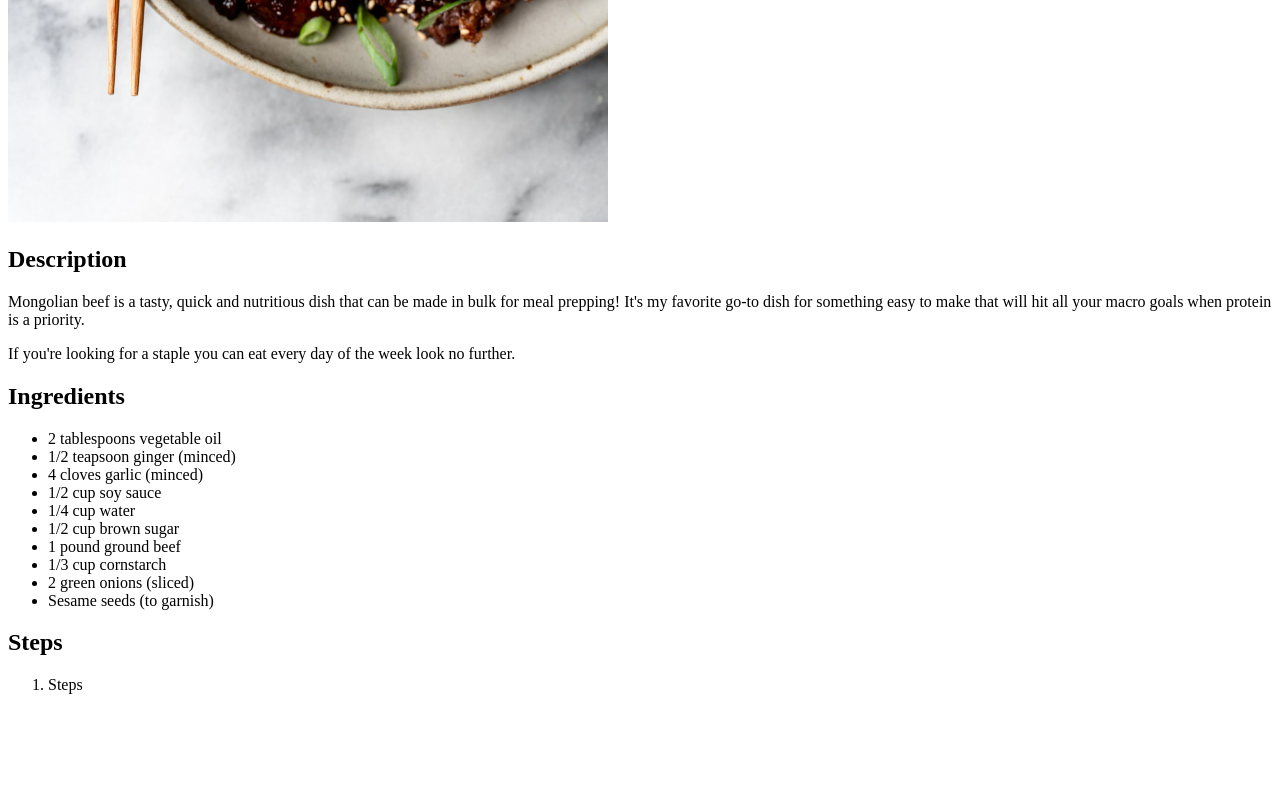
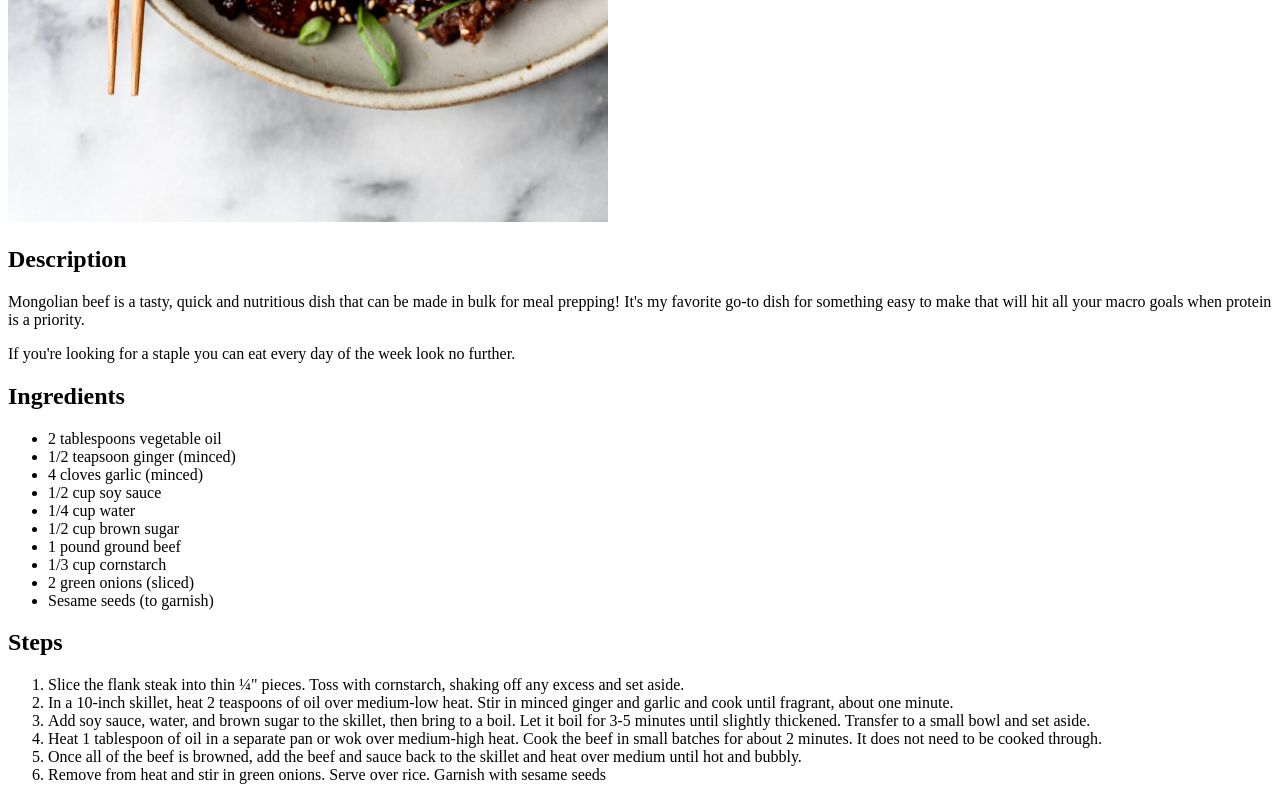
Before and after one commit to IvanInandan/odin-recipes, a plain HTML site: page recipes/mongolian-beef.html in a window 1280 px wide. Shown: the part 758-1558 px from the top of the page. Before the commit the page ends 1468 px from the top, so only its background shows below. Drawn offline with Linux system fonts and the light colour scheme.

Commit message:
Add steps to mongolian-beef

```diff
--- a/recipes/mongolian-beef.html
+++ b/recipes/mongolian-beef.html
@@ -29,7 +29,12 @@
     </ul>
     <h2>Steps</h2>
     <ol>
-        <li>Steps</li>
+        <li>Slice the flank steak into thin ¼" pieces. Toss with cornstarch, shaking off any excess and set aside.</li>
+        <li>In a 10-inch skillet, heat 2 teaspoons of oil over medium-low heat. Stir in minced ginger and garlic and cook until fragrant, about one minute.</li>
+        <li>Add soy sauce, water, and brown sugar to the skillet, then bring to a boil. Let it boil for 3-5 minutes until slightly thickened. Transfer to a small bowl and set aside.</li>
+        <li>Heat 1 tablespoon of oil in a separate pan or wok over medium-high heat. Cook the beef in small batches for about 2 minutes. It does not need to be cooked through.</li>
+        <li>Once all of the beef is browned, add the beef and sauce back to the skillet and heat over medium until hot and bubbly.</li>
+        <li>Remove from heat and stir in green onions. Serve over rice. Garnish with sesame seeds</li>
     </ol>
 </body>
 </html>
```
